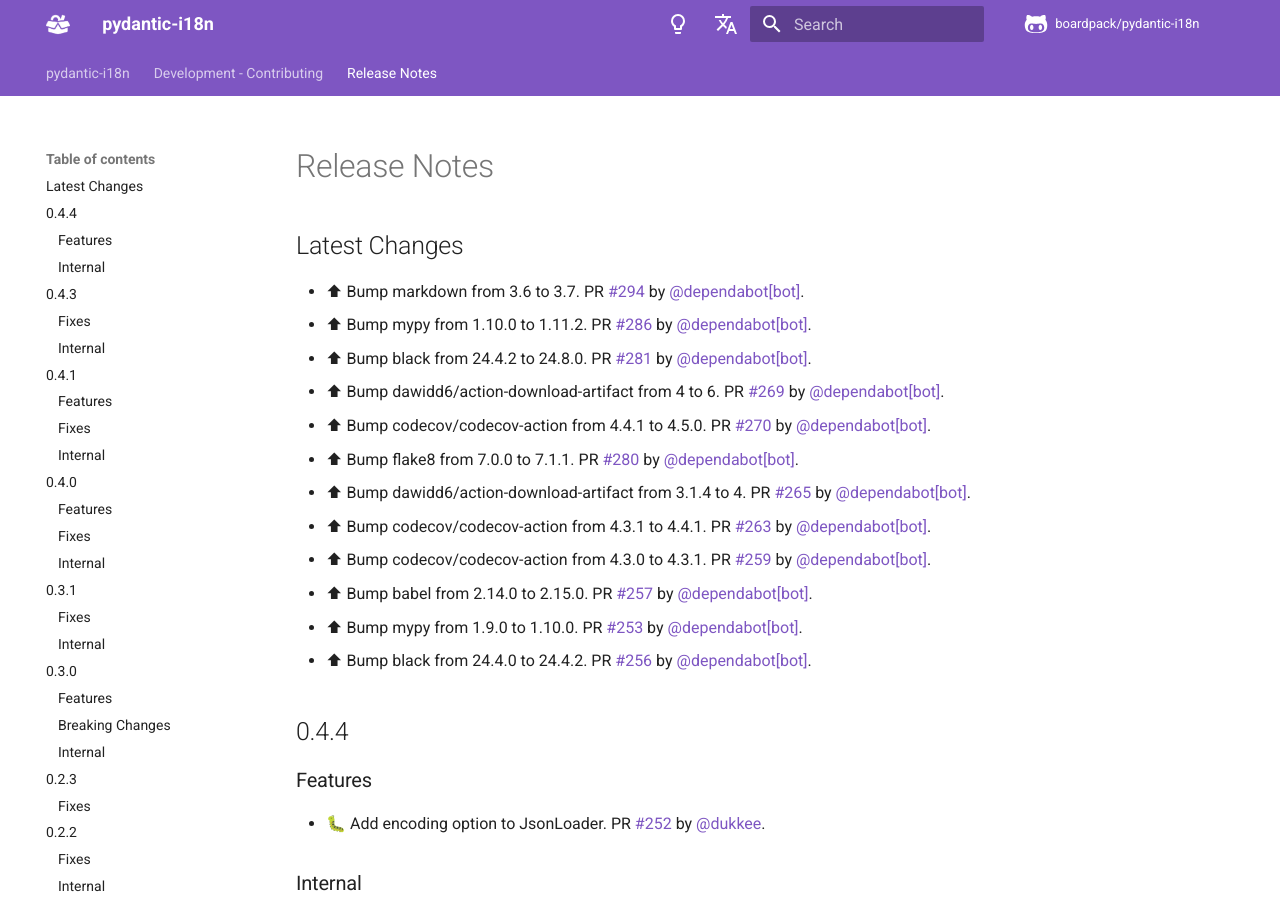
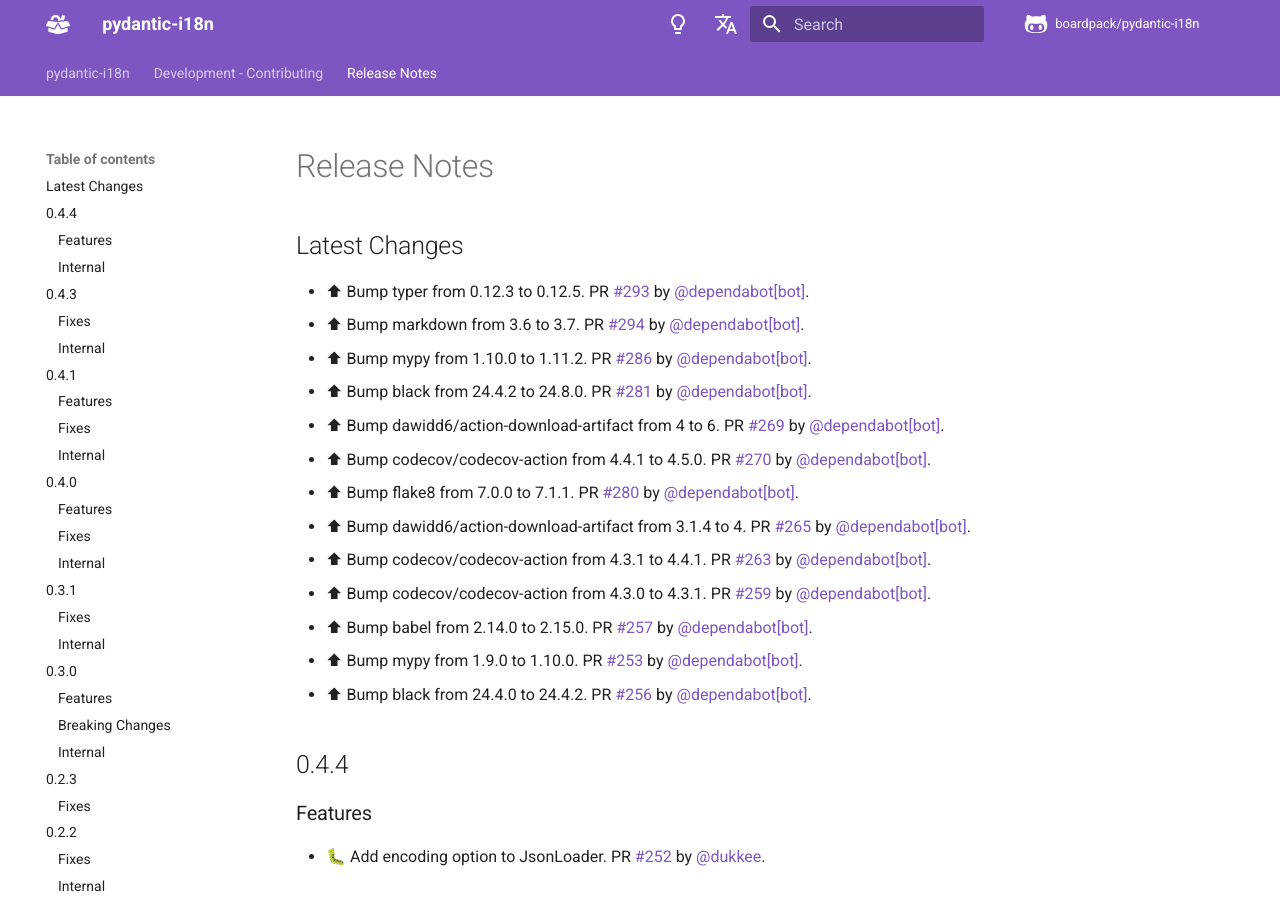
Before and after one commit to boardpack/pydantic-i18n, an MkDocs documentation site: the page built from docs/en/docs/release-notes.md, in a window 1280 px wide and 900 px high. Built offline with MkDocs 1.6.1 and Material for MkDocs 9.7.7, drawn with Linux system fonts in a browser that asks for light colours; comment, search, counter and statistics services are not loaded.

Commit message:
📝 Update release notes

```diff
--- a/docs/en/docs/release-notes.md
+++ b/docs/en/docs/release-notes.md
@@ -2,6 +2,7 @@
 
 ## Latest Changes
 
+* ⬆ Bump typer from 0.12.3 to 0.12.5. PR [#293](https://github.com/boardpack/pydantic-i18n/pull/293) by [@dependabot[bot]](https://github.com/apps/dependabot).
 * ⬆ Bump markdown from 3.6 to 3.7. PR [#294](https://github.com/boardpack/pydantic-i18n/pull/294) by [@dependabot[bot]](https://github.com/apps/dependabot).
 * ⬆ Bump mypy from 1.10.0 to 1.11.2. PR [#286](https://github.com/boardpack/pydantic-i18n/pull/286) by [@dependabot[bot]](https://github.com/apps/dependabot).
 * ⬆ Bump black from 24.4.2 to 24.8.0. PR [#281](https://github.com/boardpack/pydantic-i18n/pull/281) by [@dependabot[bot]](https://github.com/apps/dependabot).
```
